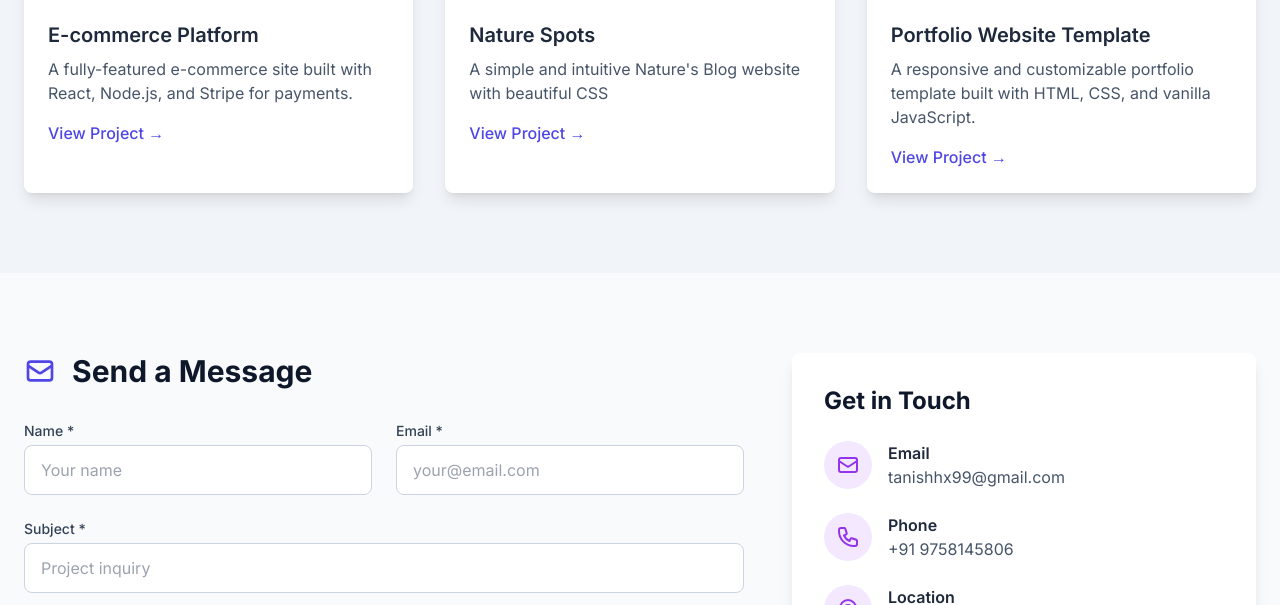
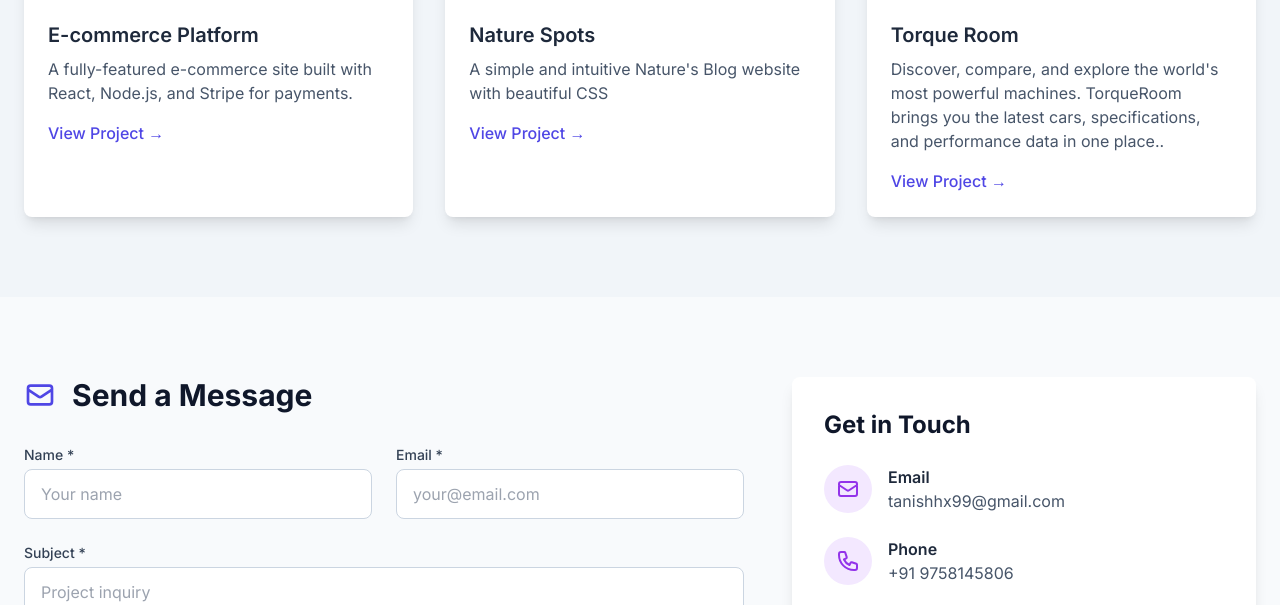
Before and after one commit to Tanish-Bhati/My-portfolio, a plain HTML site: page index.html in a window 1280 px wide. Shown: the part 2847-3452 px from the top of the page. Drawn offline with nearby package versions, Linux system fonts and the light colour scheme.

Commit message:
Update index.html

```diff
--- a/index.html
+++ b/index.html
@@ -342,7 +342,7 @@
                     </div>
                     <!-- Project 2 -->
                     <div class="bg-white rounded-lg shadow-lg overflow-hidden transform hover:-translate-y-2 transition-transform duration-300 scroll-animate fade-in-up" style="animation-delay: 0.2s; transition-delay: 150ms;">
-                        <img src="https://tse4.mm.bing.net/th/id/OIP.5Cblq_nNpCH5tCW4Mm4MbAHaEK?r=0&rs=1&pid=ImgDetMain&o=7&rm=3" alt="Project 2" class="w-full h-48 object-cover">
+                        <img src="https://wallpaperaccess.com/full/31191.jpg" alt="Project 2" class="w-full h-48 object-cover">
                         <div class="p-6">
                             <h3 class="text-xl font-semibold mb-2 text-slate-800">Nature Spots</h3>
                             <p class="text-slate-600 mb-4">A simple and intuitive Nature's Blog website with beautiful CSS </p>
@@ -351,11 +351,11 @@
                     </div>
                     <!-- Project 3 -->
                     <div class="bg-white rounded-lg shadow-lg overflow-hidden transform hover:-translate-y-2 transition-transform duration-300 scroll-animate fade-in-up" style="animation-delay: 0.4s; transition-delay: 300ms;">
-                        <img src="https://as2.ftcdn.net/v2/jpg/08/05/22/93/1000_F_805229331_IZQQFBrYHnWkUXFSaKRPR9LOz9CiZv21.jpg" alt="Project 3" class="w-full h-48 object-cover">
+                        <img src="https://images.pexels.com/photos/17597449/pexels-photo-17597449.jpeg" alt="Project 3" class="w-full h-48 object-cover">
                         <div class="p-6">
-                            <h3 class="text-xl font-semibold mb-2 text-slate-800">Portfolio Website Template</h3>
-                            <p class="text-slate-600 mb-4">A responsive and customizable portfolio template built with HTML, CSS, and vanilla JavaScript.</p>
-                            <a href="#" class="text-indigo-600 hover:text-indigo-800 font-medium transition-colors">View Project &rarr;</a>
+                            <h3 class="text-xl font-semibold mb-2 text-slate-800">Torque Room</h3>
+                            <p class="text-slate-600 mb-4">Discover, compare, and explore the world's most powerful machines. TorqueRoom brings you the latest cars, specifications, and performance data in one place..</p>
+                            <a href="https://tanish-bhati.github.io/Torque_Room/" class="text-indigo-600 hover:text-indigo-800 font-medium transition-colors">View Project &rarr;</a>
                         </div>
                     </div>
                 </div>
```
